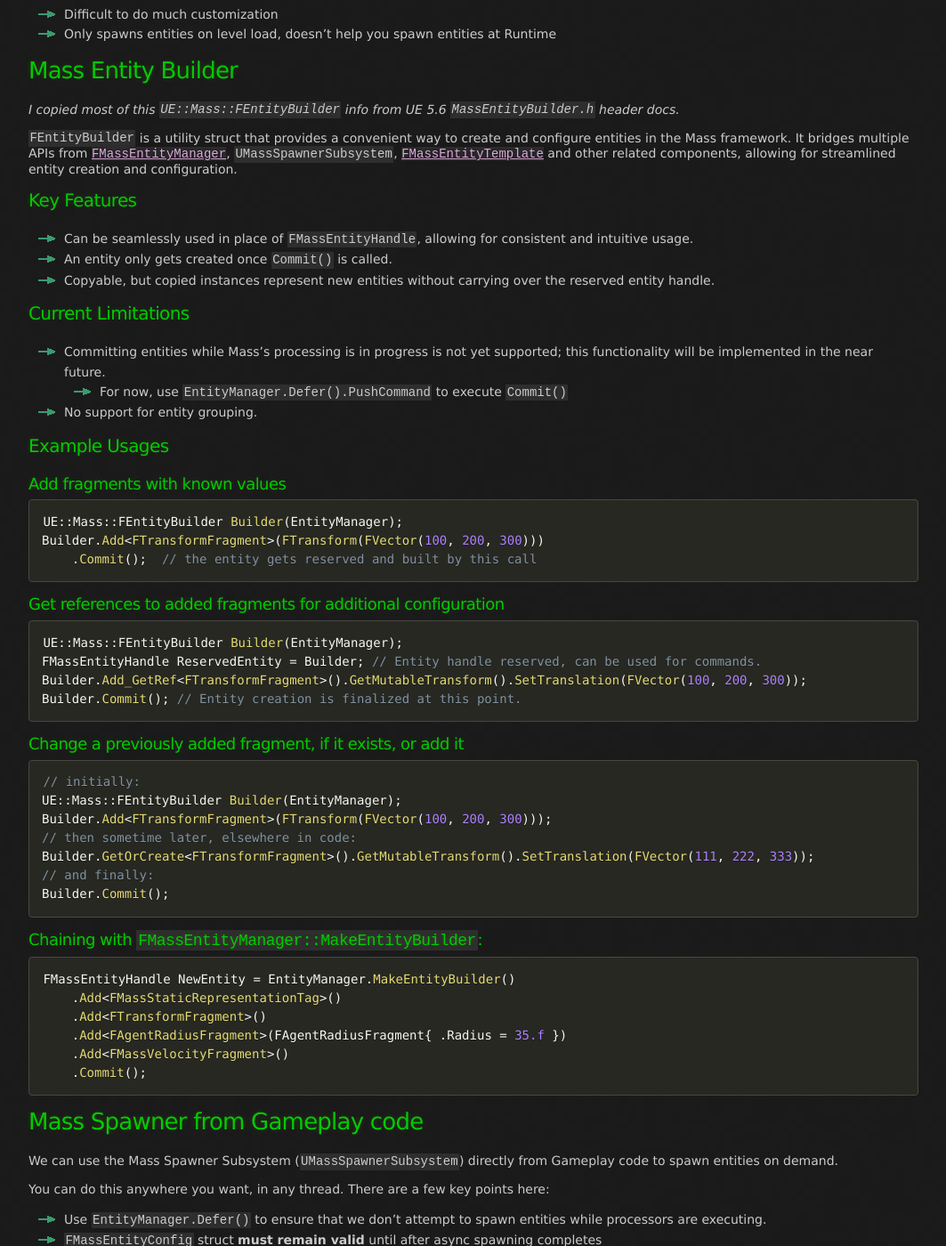
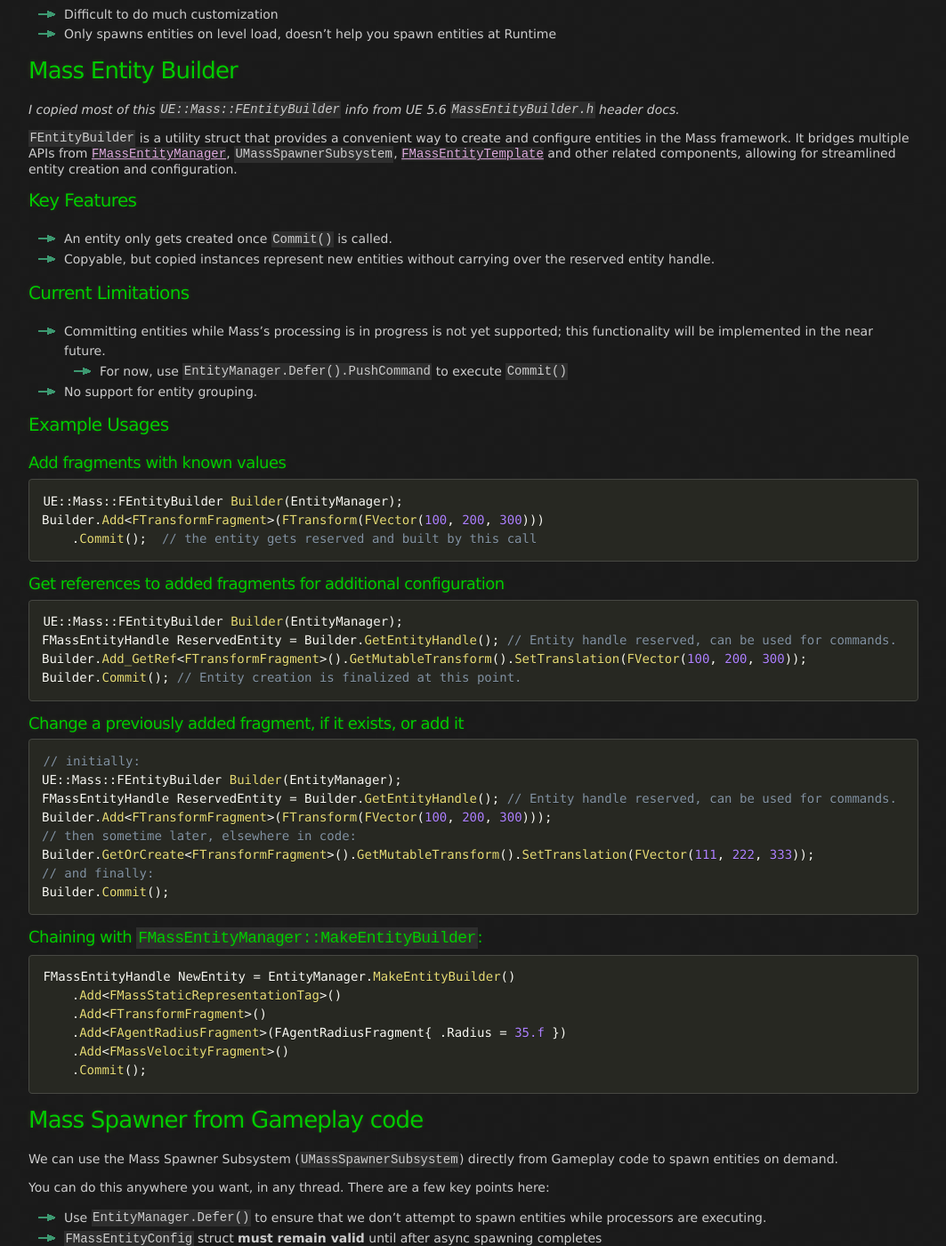
Before and after one commit to x157/x157.github.io, a Jekyll site: the page built from UE5/Mass/HowTo/SpawnEntities.md, in a window 1280 px wide and 1400 px high, scrolled down 835 px. Shown: the whole window at 89% size, without its empty margins (108-1171 px from the left). Built offline with Jekyll 4.4.1, drawn with Linux system fonts in a browser that asks for light colours.

Commit message:
Use Builder.GetEntityHandle()

````diff
--- a/UE5/Mass/HowTo/SpawnEntities.md
+++ b/UE5/Mass/HowTo/SpawnEntities.md
@@ -64,7 +64,6 @@
 and other related components, allowing for streamlined entity creation and configuration.
 
 #### Key Features
-- Can be seamlessly used in place of `FMassEntityHandle`, allowing for consistent and intuitive usage.
 - An entity only gets created once `Commit()` is called.
 - Copyable, but copied instances represent new entities without carrying over the reserved entity handle.
 
@@ -90,7 +89,7 @@
 
 ```cpp
 UE::Mass::FEntityBuilder Builder(EntityManager);
-FMassEntityHandle ReservedEntity = Builder; // Entity handle reserved, can be used for commands.
+FMassEntityHandle ReservedEntity = Builder.GetEntityHandle(); // Entity handle reserved, can be used for commands.
 Builder.Add_GetRef<FTransformFragment>().GetMutableTransform().SetTranslation(FVector(100, 200, 300));
 Builder.Commit(); // Entity creation is finalized at this point.
 ```
@@ -101,6 +100,7 @@
 ```cpp
 // initially:
 UE::Mass::FEntityBuilder Builder(EntityManager);
+FMassEntityHandle ReservedEntity = Builder.GetEntityHandle(); // Entity handle reserved, can be used for commands.
 Builder.Add<FTransformFragment>(FTransform(FVector(100, 200, 300)));
 // then sometime later, elsewhere in code:
 Builder.GetOrCreate<FTransformFragment>().GetMutableTransform().SetTranslation(FVector(111, 222, 333));
````
